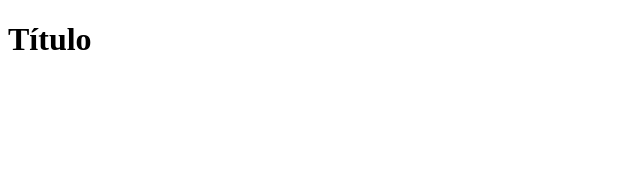
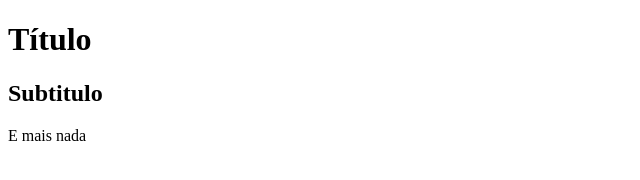
Before and after one commit to itfernandolira/flag-git, a plain HTML site: page index.html in a window 1280 px wide. Shown: the whole page, without its empty margins (0-640 px from the left). Drawn offline with Linux system fonts and the light colour scheme.

Commit message:
subtitulo

```diff
--- a/index.html
+++ b/index.html
@@ -8,5 +8,7 @@
 </head>
 <body>
     <h1>Título</h1>
+    <h2>Subtitulo</h2>
+    E mais nada
 </body>
 </html>
```
